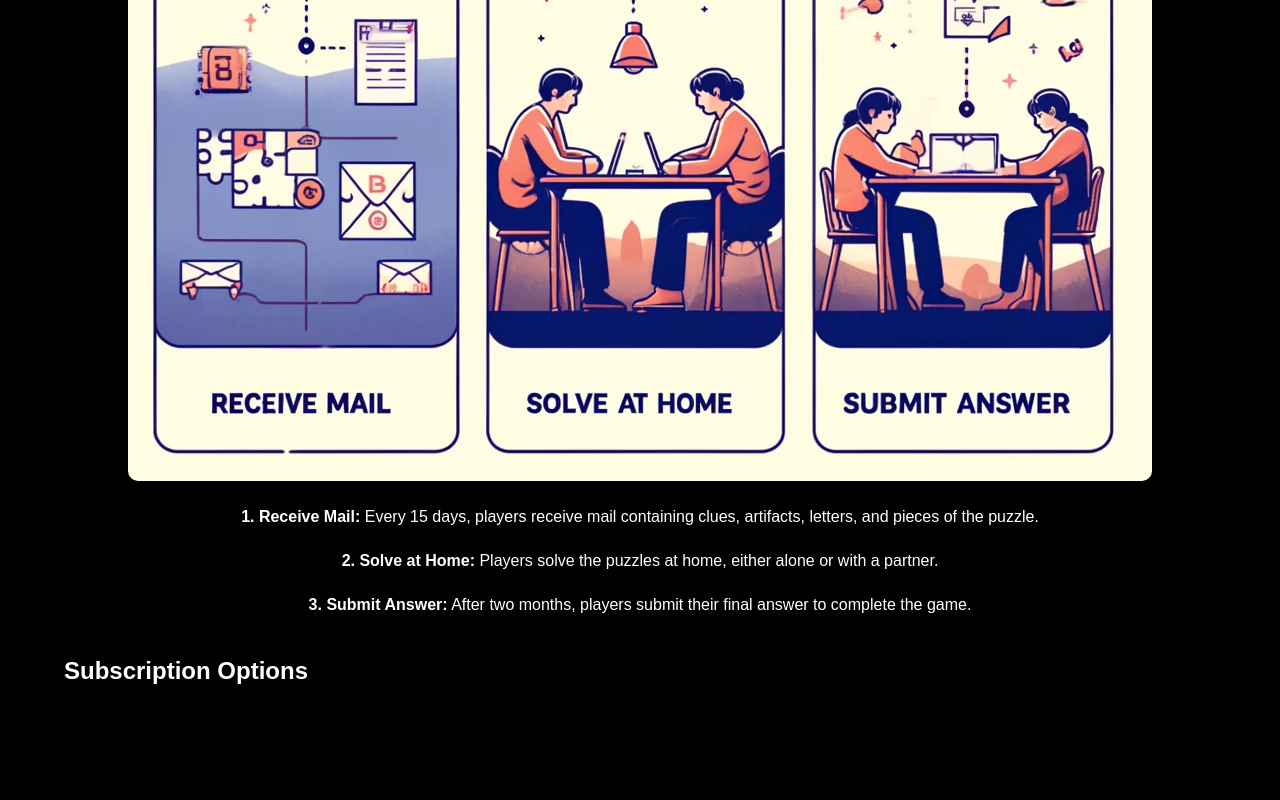
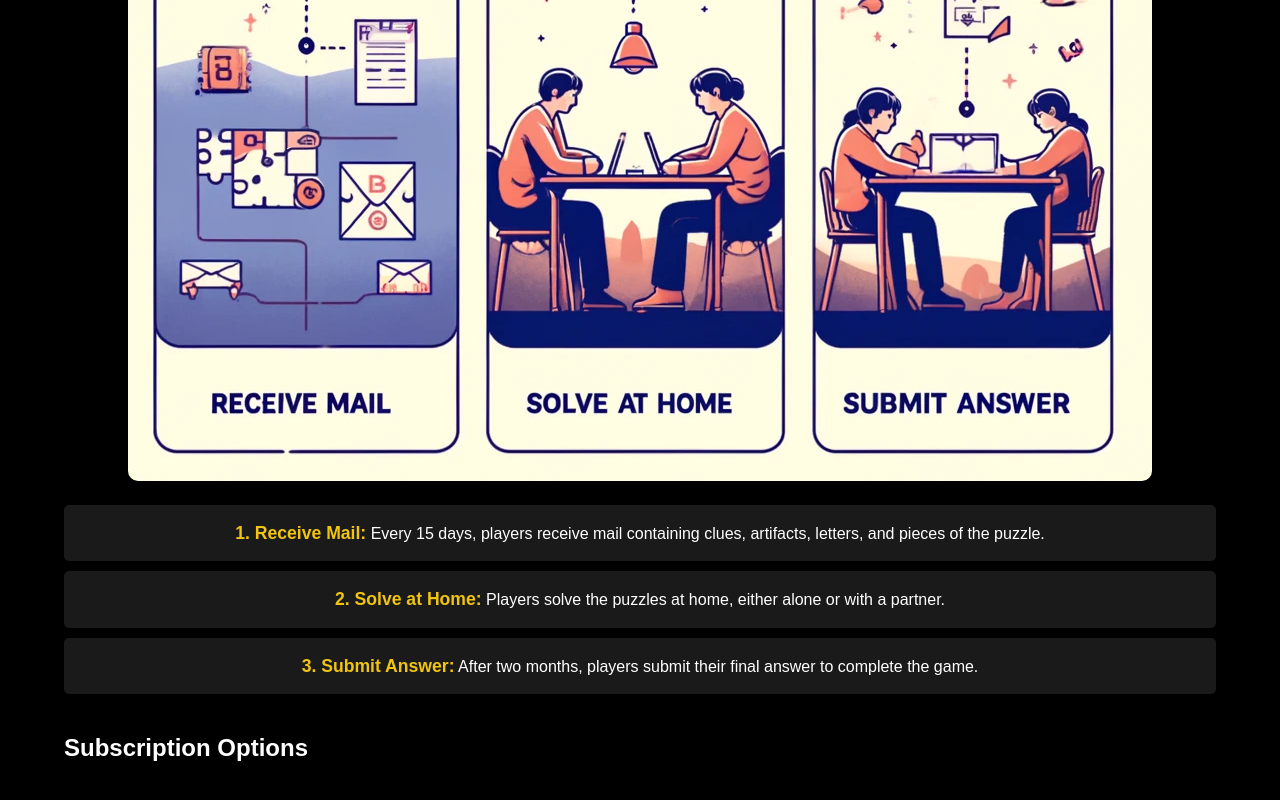
Before and after one commit to cluequest/main, a plain HTML site: page learn.html in a window 1280 px wide. Shown: the part 1280-2080 px from the top of the page. Before the commit the page ends 2045 px from the top, so only its background shows below. Drawn offline with Linux system fonts and the light colour scheme.

Commit message:
Update learn.html

```diff
--- a/learn.html
+++ b/learn.html
@@ -76,6 +76,25 @@
     color: #fff; /* White text color */
     line-height: 1.5; /* Adjust line height for better readability */
 }
+        .captions p {
+    background-color: rgba(255, 255, 255, 0.1); /* Semi-transparent white background */
+    padding: 15px;
+    border-radius: 5px; /* Rounded corners */
+    margin: 10px 0; /* Space between captions */
+    box-shadow: 0 4px 8px rgba(0, 0, 0, 0.2); /* Subtle shadow for depth */
+    transition: transform 0.3s, background-color 0.3s; /* Smooth transitions for hover effects */
+}
+
+.captions p:hover {
+    transform: scale(1.05); /* Slightly enlarge on hover */
+    background-color: rgba(255, 255, 255, 0.2); /* Darker background on hover */
+}
+
+.captions strong {
+    color: #f1c40f; /* Bright color for the step number */
+    font-size: 1.1em; /* Slightly larger font size for emphasis */
+}
+
 
 
         /* Add any additional styles you need here */
```
